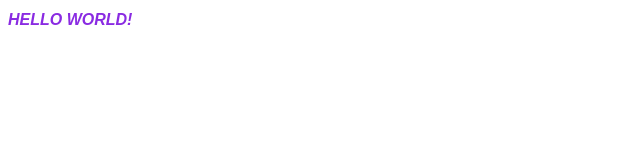
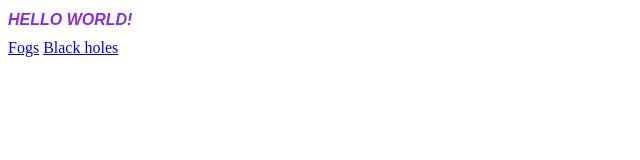
Before and after one commit to Eliz-lab/Eliz-lab.github.io, a plain HTML site: page index.html in a window 1280 px wide. Shown: the whole page, without its empty margins (0-640 px from the left). Drawn offline with Linux system fonts and the light colour scheme.

Commit message:
added links

```diff
--- a/index.html
+++ b/index.html
@@ -8,6 +8,7 @@
 </head>
 <body>
     <h1>HELLO WORLD!</h1>
-
+    <a href="https://eliz-lab.github.io/Nebula-project/index.html">Fogs</a>
+    <a href="https://eliz-lab.github.io/Eliz-lab.github.io-Blackholes-project/blackholes.html">Black holes</a>
 </body>
 </html>
```
